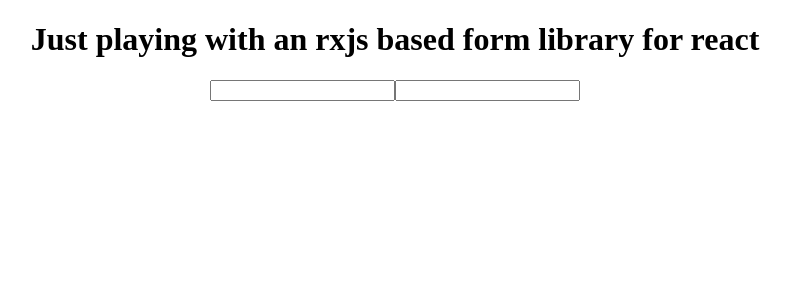
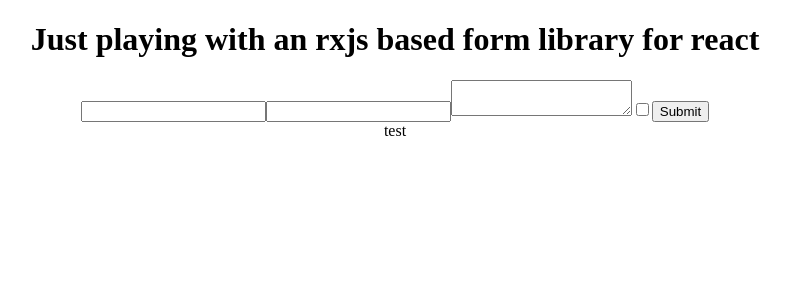
Before and after one commit to glendaviesnz/EasyForm, a React (Create React App) app: page / in a window 1280 px wide. Shown: the top 300 px of the page, without its empty margins (245-1036 px from the left). Built offline with nearby package versions, Linux system fonts and the light colour scheme.

Commit message:
Only add refs to children that are form field types

```diff
--- a/src/components/EasyForm.js
+++ b/src/components/EasyForm.js
@@ -3,22 +3,35 @@
 
 class EasyForm extends React.Component {
   fieldRefs = []
+  fieldTypes = ['input', 'button', 'textarea'];
   render() {
     const { children } = this.props;
+    console.log(children);
     const childrenWithProps = React.Children.map(children, child => {
-      const ref = React.createRef();
-      this.fieldRefs.push(ref);
-      return React.cloneElement(child, { ref })
+      if (this.fieldTypes.includes(child.type)) {
+        const ref = React.createRef();
+        this.fieldRefs.push({ref, props: child.props});
+        return React.cloneElement(child, { ref })
+      } else {
+        return child;
+      }
+
     });
     return <div>{childrenWithProps}</div>;
   }
 
   componentDidMount() {
-    const replay = new ReplaySubject();
+
     this.fieldRefs.forEach((ref) => {
-      fromEvent(ref.current, 'blur')
+      const replay = new ReplaySubject();
+      fromEvent(ref.ref.current, 'blur')
         .subscribe(replay);
-      replay.subscribe(data => console.log(data.target.value));
+        if (ref.props.type === 'checkbox' ) {
+          replay.subscribe(data => console.log(ref.props.name, data.target.checked));
+        } else {
+          replay.subscribe(data => console.log(ref.props.name, data.target.value));
+        }
+
     })
   }
 }
--- a/src/components/UserDetails.js
+++ b/src/components/UserDetails.js
@@ -7,10 +7,14 @@
   ref = React.createRef();
 
   render() {
-    return  <EasyForm>
-            <input name="Bob" />
-            <input name="Sarah" />
-            </EasyForm>;
+    return <EasyForm>
+      <input name="firstName" />
+      <input name="lastName" />
+      <textarea></textarea>
+      <input type="checkbox" />
+      <button>Submit</button>
+      <div> test </div>
+    </EasyForm>;
   }
 
 }
```
